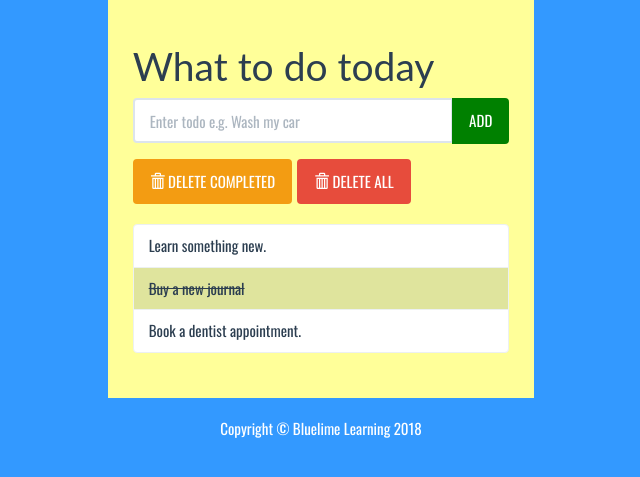
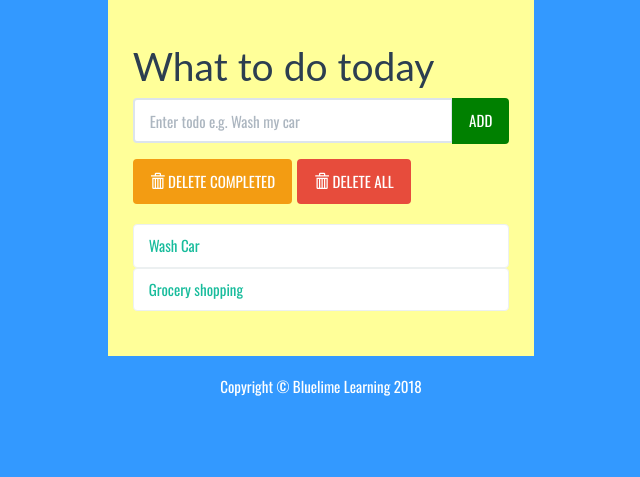
Before and after one commit to naren64/todoapp, a Django app: page / in a window 1280 px wide. Shown: the part 129-606 px from the top of the page, without its empty margins (319-959 px from the left). Run offline with Django 3.2, Linux system fonts and the light colour scheme; data comes from the database, SQL or seed files in the repository; some libraries are stand-ins or nearby versions.

Commit message:
Displaying database items

```diff
--- a/todolist/templates/todolist/index.html
+++ b/todolist/templates/todolist/index.html
@@ -51,9 +51,14 @@
 					</div>
 
 					<ul class="list-group t20">
-						<li class="list-group-item">Learn something new.</li>
-						<li class="list-group-item todo-completed">Buy a new journal</li>
-						<li class="list-group-item">Book a dentist appointment.</li>
+						{% for todolist in todo_items  %}
+							{% if todolist.completed %}
+								<li class="list-group-item todo-completed">{{todolist.text}}</li>
+							{% else %}
+								<a href="#"><li class="list-group-item">{{todolist.text}}</li></a>
+							{% endif %}
+						{% endfor %}
+
 					</ul>
 				</div>
 			</div>
--- a/todolist/views.py
+++ b/todolist/views.py
@@ -1,6 +1,9 @@
 from django.shortcuts import render
+from .models import Todolist
 
 # Create your views here.
 
 def index(request):
-    return render(request, 'todolist/index.html')
+    todoItems = Todolist.objects.order_by('id')
+    context = {'todo_items': todoItems}
+    return render(request, 'todolist/index.html', context)
```
